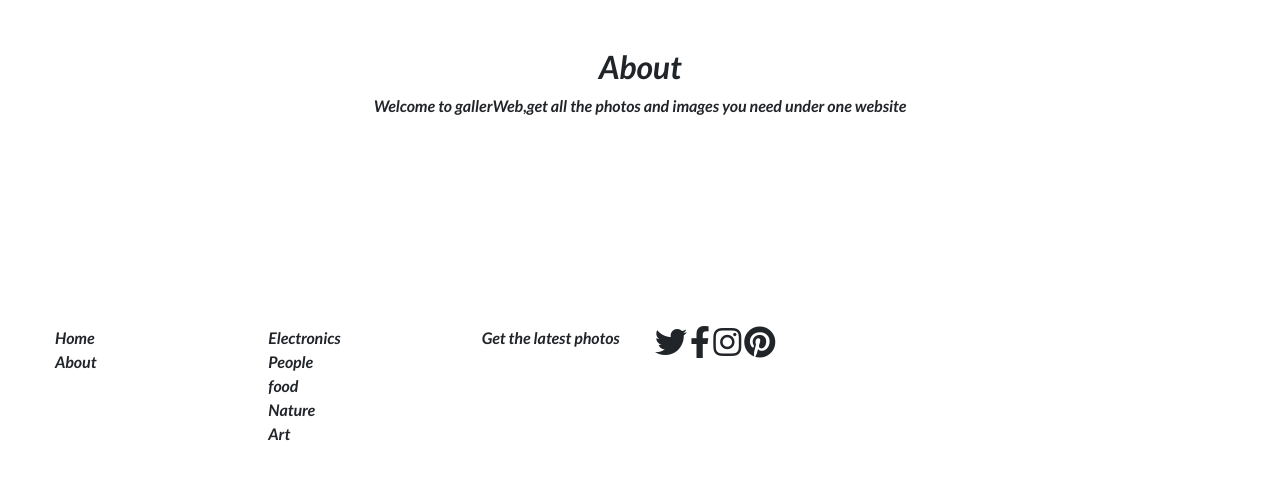
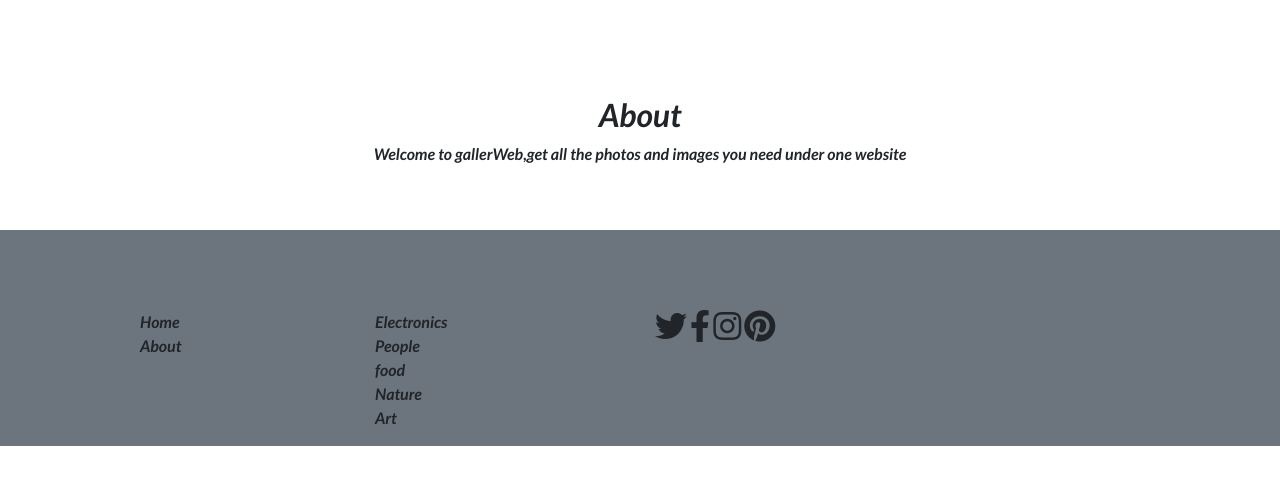
Before and after one commit to tomito26/personal-gallery, a Django app: page / in a window 1280 px wide. Shown: the part 56-541 px from the top of the page. Run offline with Django 3.2, Linux system fonts and the light colour scheme; data that the repository does not hold is empty; some libraries are stand-ins or nearby versions.

Commit message:
added css file for the footer

```diff
--- /dev/null
+++ b/galleryApp/static/css/footer.css
@@ -0,0 +1,3 @@
+#footer{
+    bottom: 0;
+}
--- a/galleryApp/templates/footer.html
+++ b/galleryApp/templates/footer.html
@@ -1,12 +1,13 @@
-<div class="container-fluid pt-5" style="list-style: none;">
+{% load static %}
+<div class="container-fluid pt-3 bg-secondary" id="footer">
     <div class="row pt-5 ">
-        <div class="col-md-2 pt-5 ml-auto">
+        <div class="col-md-3 pt-3" style="padding-left: 100px;">
             <ul style="list-style: none;">
                 <li>Home</li>
                 <li>About</li>
             </ul>
         </div>
-        <div class="col-md-2 pt-5 ml-auto">
+        <div class="col-md-3 pt-3 ml-auto">
             <ul style="list-style: none;">
                 <li>Electronics</li>
                 <li>People</li>
@@ -15,13 +16,7 @@
                 <li>Art</li>
             </ul>
         </div>
-        <div class="col-md-2 pt-5 ml-auto">
-            <ul style="list-style: none;">
-                <li>Get the latest photos</li>
-                <li></li>
-            </ul>
-        </div>
-        <div class="col-md-6 pt-5 ml-auto">
+        <div class="col-md-6 pt-3 ml-auto">
             <i class="fab fa-twitter fa-2x"></i>
             <i class="fab fa-facebook-f fa-2x"></i>
             <i class="fab fa-instagram fa-2x"></i>
--- a/galleryApp/templates/image-gallery/base.html
+++ b/galleryApp/templates/image-gallery/base.html
@@ -18,6 +18,7 @@
         <link rel="stylesheet" href="https://use.fontawesome.com/releases/v5.15.1/css/all.css"
             integrity="sha384-vp86vTRFVJgpjF9jiIGPEEqYqlDwgyBgEF109VFjmqGmIY/Y4HV4d3Gp2irVfcrp" crossorigin="anonymous">
         <link rel="stylesheet" type="text/css" href="{% static 'css/basegallery.css' %}">
+        <link rel="stylesheet" href="{% static 'css/footer.css' %}">
     {% endblock %}
 </head>
 <body>
--- a/galleryApp/templates/image-gallery/gallery.html
+++ b/galleryApp/templates/image-gallery/gallery.html
@@ -2,13 +2,13 @@
 
 {% block content %}
 <div class="container pt-5">
-    <div class="text-center">
+    <div class="text-center pt-5">
         <h2 id="about">About</h2>
         <p>Welcome to gallerWeb,get all the photos and images you need under one website</p>
     </div>
     <div class="row pt-5">
         {% for photos in photo_gallery %}
-        <div class="col-md-3 col-xs-12 pt-5">
+        <div class="col-md-3 col-xs-12  pb-5">
             <div class="card">
                 <a href="{% url 'picture' photos.id%}"><img src="{{photos.photo.url}}" id="img{{photos.photoid}}"
                         alt="Image" class="img-fluid"></a>
--- a/galleryApp/templates/image-gallery/picture.html
+++ b/galleryApp/templates/image-gallery/picture.html
@@ -2,14 +2,14 @@
 
 
 {% block content %}
-<div class="container pt-5">
+<div class="container pb-5">
     <div class="row pt-5">
         <div class="col-md-6 pt-5">
             <div class="card">
-                <img src="{{image.photo.url}}" class="img-fluid" alt="">
+                <img src="{{image.photo.url}}" class="img-fluid" alt="Image">
             </div>
         </div>
-        <div class="col-md-6 pt-5">
+        <div class="col-md-6 pb-5">
             <h1>{{image.image_name}}</h1>
             <p>{{image.image_description}}</p>
             <p>{{image.upload_date|date:"l d-F Y"}}</p>
--- a/galleryApp/templates/image-gallery/search.html
+++ b/galleryApp/templates/image-gallery/search.html
@@ -12,7 +12,7 @@
     <div class="row">
         {% if images %}
             {% for image_item in images %}
-                <div class="col-sm-6 col-md-3">
+                <div class="col-sm-6 col-md-3 pb-5">
                     <div class="card">
                         <img src="{{image_item.photo.url}}" alt="Image" class="img-fluid">
                     </div>
```
